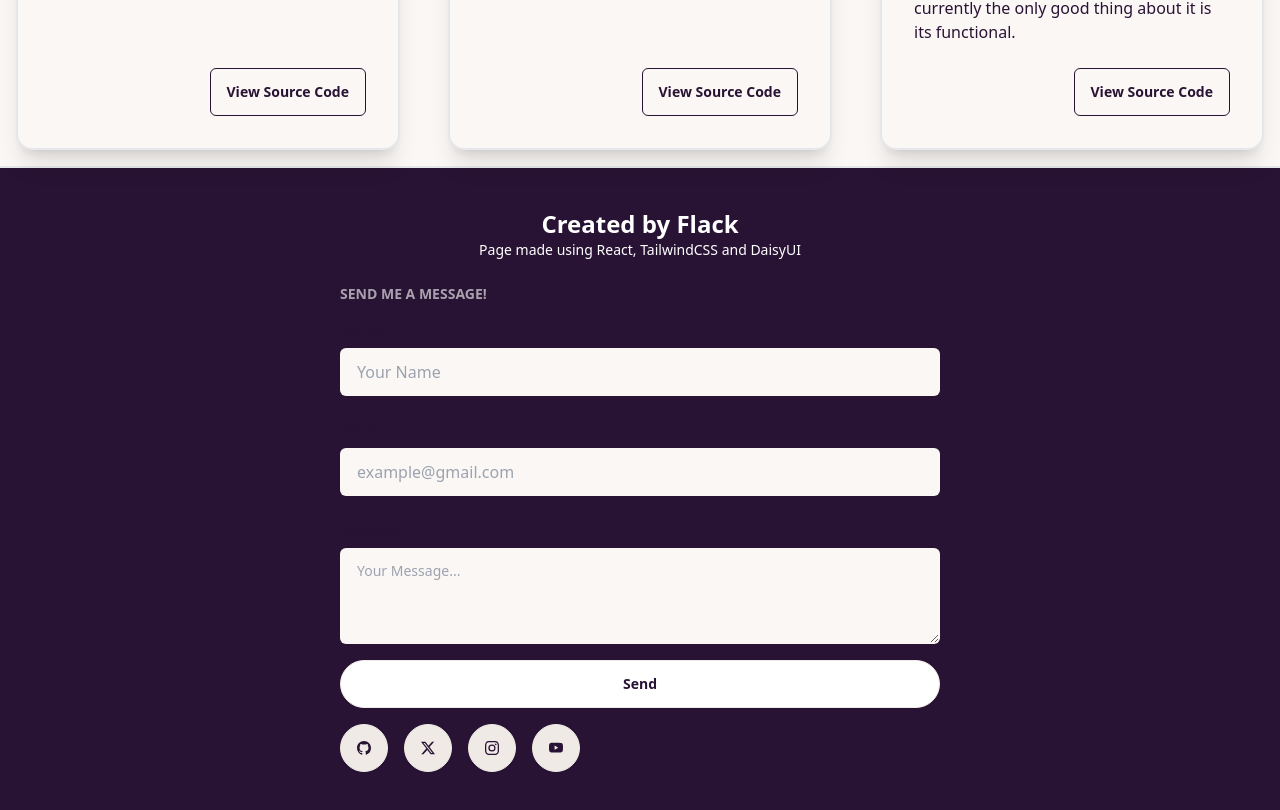
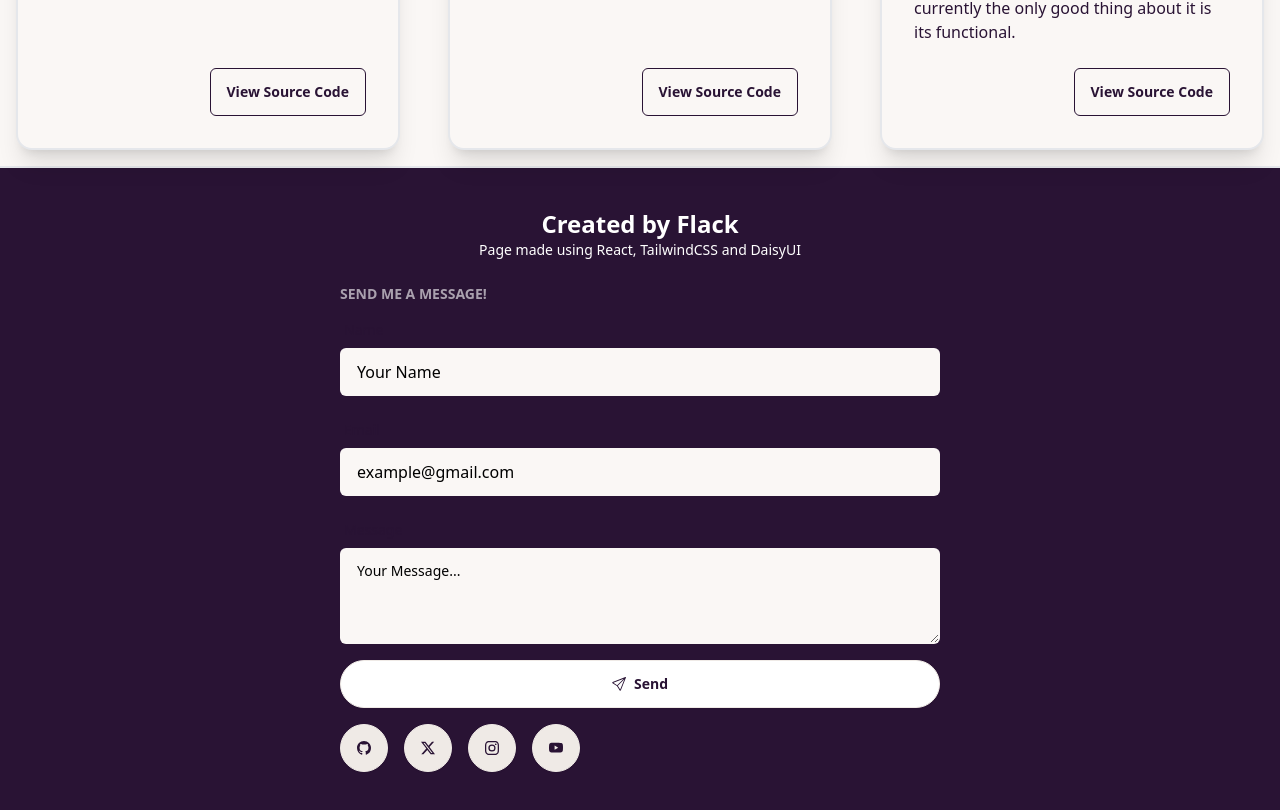
Before and after one commit to FlackCode/flacknet, a React (Vite) app: page / in a window 1280 px wide. Shown: the part 2720-3530 px from the top of the page. Built offline with nearby package versions, Linux system fonts and the light colour scheme.

Commit message:
Fixed footer
 Placeholder colors were not displaying properly

```diff
--- a/src/components/Footer.jsx
+++ b/src/components/Footer.jsx
@@ -1,4 +1,4 @@
-import { BsGithub, BsTwitterX, BsInstagram, BsYoutube } from 'react-icons/bs'
+import { BsSend, BsGithub, BsTwitterX, BsInstagram, BsYoutube } from 'react-icons/bs'
 
 export default function Footer() {
     return (
@@ -10,29 +10,29 @@ export default function Footer() {
                     <p>Page made using React, TailwindCSS and DaisyUI</p>
                 </div>
                 <div className="xsm:w-full md:w-1/2">
-                    <form action="mailto:fl4ckc0de@gmail.com" method="post" enctype="text/plain">
+                    <form action="mailto:fl4ckc0de@gmail.com" method="post" encType="text/plain">
                       <h6 className="footer-title">Send Me a Message!</h6>
                       <div className="form-control w-full mb-4">
                           <label className="label">
                               <span className="label-text">Name</span>
                           </label>
-                          <input type="text" placeholder="Your Name" className="input rounded-md"/>
+                          <input type="text" placeholder="Your Name" className="input rounded-md placeholder-black text-black"/>
                       </div>
                       <div className="form-control w-full mb-4">
                           <label className="label">
                               <span className="label-text">Email</span>
                           </label>
-                          <input type="email" placeholder="example@gmail.com" className="input rounded-md" />
+                          <input type="email" placeholder="example@gmail.com" className="input rounded-md placeholder-black text-black" />
                       </div>
                       <div className="form-control w-full mb-4">
                           <label className="label">
                               <span className="label-text">Message</span>
                           </label>
-                          <textarea placeholder="Your Message..." className="textarea rounded-md h-24"></textarea>
+                          <textarea placeholder="Your Message..." className="textarea rounded-md h-24 placeholder-black text-black"></textarea>
                       </div>
-                      <button type="submit" className="btn bg-white w-full mb-4">Send</button>
+                      <button type="submit" className="btn bg-white w-full mb-4"><BsSend/>Send</button>
                     </form>
-                    <div class="flex gap-4 md:justify-normal xsm:justify-center">
+                    <div className="flex gap-4 md:justify-normal xsm:justify-center">
                       <a href="https://github.com/FlackCode" target='_blank'><button className="btn btn-circle"><BsGithub/></button></a>
                       <a href="https://twitter.com/flackjsx" target='_blank'><button className="btn btn-circle"><BsTwitterX/></button></a>
                       <a href="https://www.instagram.com/flackwav/" target='_blank'><button className="btn btn-circle"><BsInstagram/></button></a>
--- a/src/components/Navbar.jsx
+++ b/src/components/Navbar.jsx
@@ -9,7 +9,7 @@ export default function Navbar() {
                 <h1 className="xl:text-3xl font-bold">flack.net</h1>
             </div>
             <div className="navbar-end">
-                <button className="btn bg-white rounded-xl"><BsEnvelope/> Hire me</button>
+                <button className="btn bg-white rounded-xl" onClick={() => window.location.href = 'mailto:fl4ckc0de@gmail.com'}><BsEnvelope/> Hire me</button>
             </div>
         </div>
         </>
```
